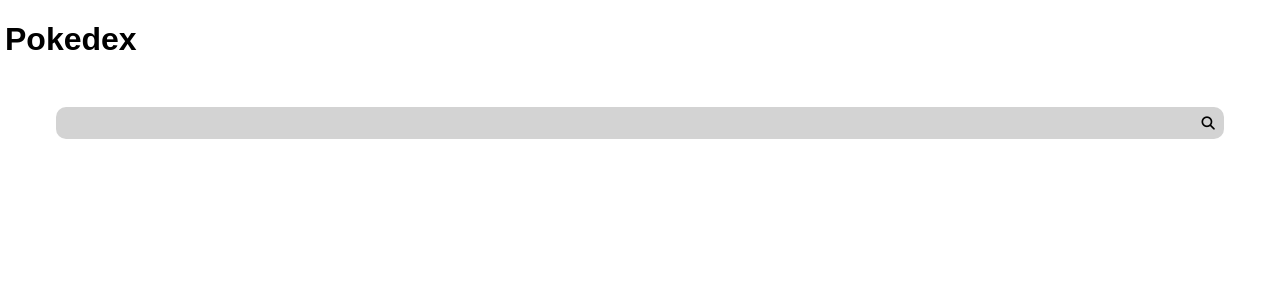
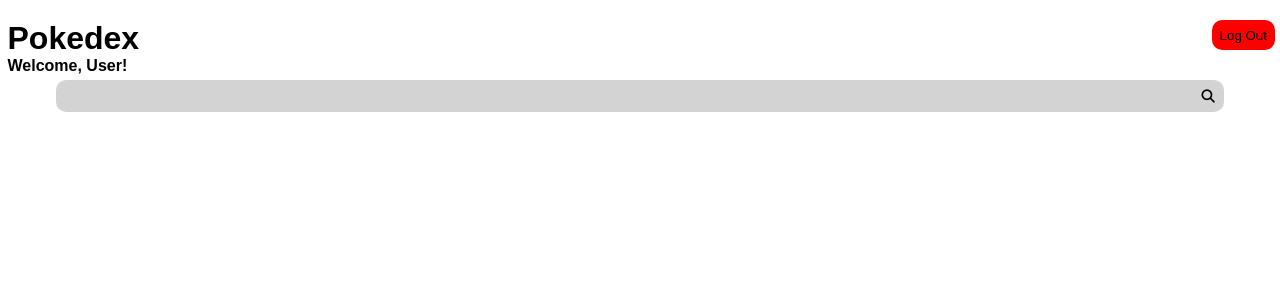
Before and after one commit to syedishmam/pokedex_refactor, a React (Create React App) app in the folder pokedex/: page /catalog in a window 1280 px wide. Shown: the top 300 px of the page. Built offline with nearby package versions, Linux system fonts and the light colour scheme.

Commit message:
Add header

```diff
--- a/pokedex/src/components/catalog/Catalog.js
+++ b/pokedex/src/components/catalog/Catalog.js
@@ -8,7 +8,11 @@
     render() {
         return (
             <div id="catalogContainer">
-                <h1>Pokedex</h1>
+                <div id="catalogHeader">
+                    <button id="logOutButton">Log Out</button>
+                    <h1 id="title">Pokedex</h1>
+                    <h3 id="welcomeMessage">Welcome, User!</h3>
+                </div>
                 <Search />
             </div>
         )
--- a/pokedex/src/components/catalog/search/styles/SearchBar.css
+++ b/pokedex/src/components/catalog/search/styles/SearchBar.css
@@ -1,7 +1,7 @@
 /* ID Styles */
 
 #searchBarContainer {
-    margin: 49px 0px;
+    margin: 5px 0px;
     text-align: center;
 }
 
--- a/pokedex/src/components/catalog/styles/Catalog.css
+++ b/pokedex/src/components/catalog/styles/Catalog.css
@@ -1,4 +1,30 @@
 #catalogContainer {
     font-family: sans-serif;
     margin: 5px;
+    margin-top: 20px;
 }
+
+#title {
+    margin: 2.5px 0 0 0;
+}
+
+#welcomeMessage {
+    margin: 0;
+    font-size: 100%;
+}
+
+#logOutButton {
+    margin-top: 0px;
+    padding: 0 8px;
+    height: 30px;
+    float: right;
+    border: none;
+    border-radius: 10px;
+    background-color: red;
+}
+
+/* --- Child Selectors --- */
+
+#catalogHeader > * {
+    margin-left: 2.5px;
+}
```
